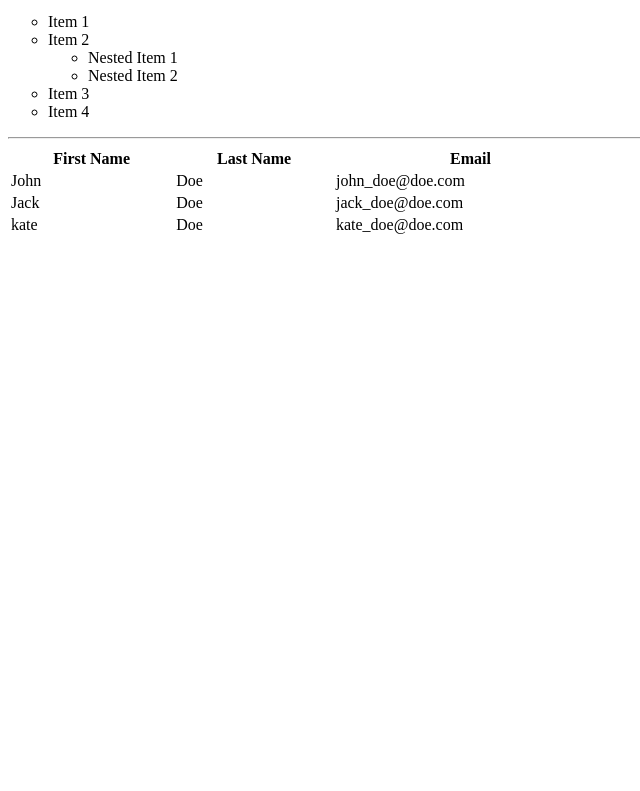
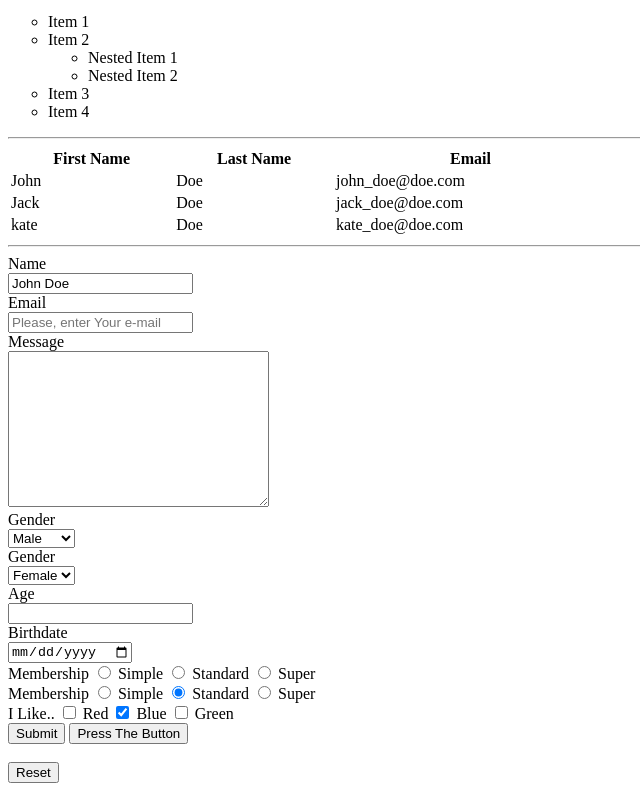
Before and after one commit to AlexDanicic/HTML-Basics-Sandbox, a plain HTML site: page index.html in a window 1280 px wide. Shown: the part 1016-1807 px from the top of the page, without its empty margins (0-640 px from the left). Before the commit the page ends 1261 px from the top, so only its background shows below. Drawn offline with Linux system fonts and the light colour scheme.

Commit message:
form added

```diff
--- a/index.html
+++ b/index.html
@@ -131,5 +131,81 @@
             </tr>
         </tbody>
     </table>
+
+    <hr>
+    <!-- Forms and Input -->
+    <form action="process.php">
+        <!-- Text -->
+        <div>
+            <label for="name">Name</label><br>
+            <input type="text" name="name" id="name" value="John Doe">
+        </div>
+        <!-- Email input -->
+        <div>
+            <label for="email">Email</label><br>
+            <input type="email" name="email" id="email" placeholder="Please, enter Your e-mail">
+        </div>
+        <!-- Text Area Input  -->
+        <div>
+            <label for="message">Message</label><br>
+            <textarea name="message" id="message" cols="30" rows="10"></textarea>
+        </div>
+        <div>
+            <label for="gender">Gender</label><br>
+            <select name="gender" id="gender">
+                <option value="male">Male</option>
+                <option value="female">Female</option>
+                <option value="other">Other</option>
+            </select>
+        </div>
+        <!-- pre-selected with attribute of SELECTED -->
+        <div>
+            <label for="gender">Gender</label><br>
+            <select name="gender" id="gender">
+                <option value="male">Male</option>
+                <option value="female"selected>Female</option>
+                <option value="other">Other</option>
+            </select>
+        </div>
+        <!-- Number -->
+        <div>
+            <label for="age">Age</label><br>
+            <input type="number" name="age" id="age">
+        </div>
+        <!-- Date -->
+        <div>
+            <label for="birthdate">Birthdate</label><br>
+            <input type="date" name="birthdate" id="birthdate">
+        </div>
+        <!-- Radio -->
+        <div>
+            <label for="membership">Membership</label>
+            <input type="radio" name="member" value="simple" id="membership"> Simple
+            <input type="radio" name="member" value="standard" id="membership"> Standard
+            <input type="radio" name="member" value="super" id="membership"> Super
+        </div>
+        <!-- pre-selected with attribute of CHECKED -->
+        <div>
+            <label for="membership">Membership</label>
+            <input type="radio" name="member" value="simple" id="membership"> Simple
+            <input type="radio" name="member" value="standard" id="membership" checked> Standard
+            <input type="radio" name="member" value="super" id="membership"> Super
+        </div>
+        <!-- Radio buttons -->
+        <div>
+            <label for="like">I Like..</label>
+            <input type="checkbox" name="member" value="red" id="likes"> Red
+            <input type="checkbox" name="member" value="blue" id="likes" checked> Blue
+            <input type="checkbox" name="member" value="green" id="likes"> Green
+        </div>
+        <!-- Submit -->
+        <input type="submit" value="Submit">
+        <!-- Button tag.. -->
+        <button>Press The Button</button>
+        <!-- Reset Button reset everithing added in the form...but not John Doe..because it is hardcoded-->
+        <br>
+        <br>
+        <button type="reset">Reset</button>
+    </form>
 </body>
 </html>
```
